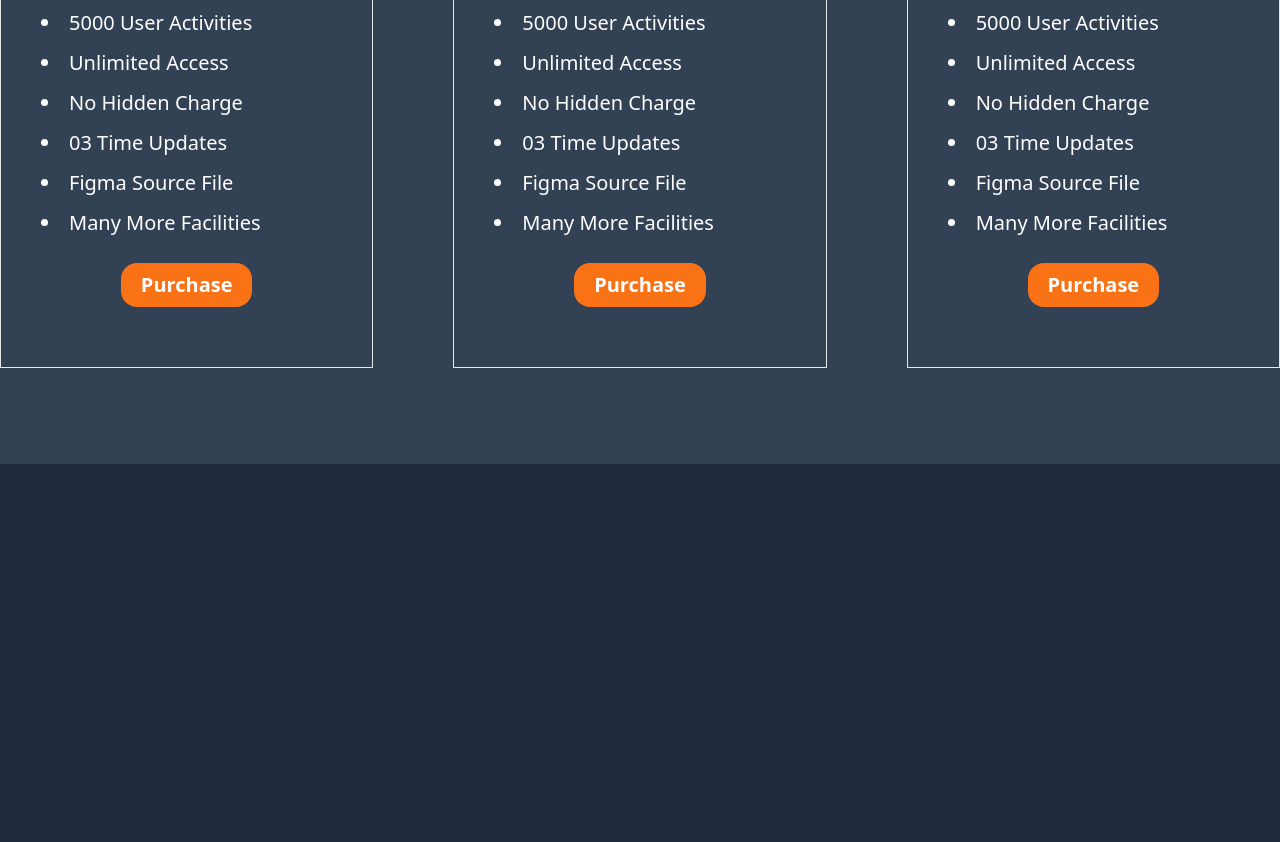
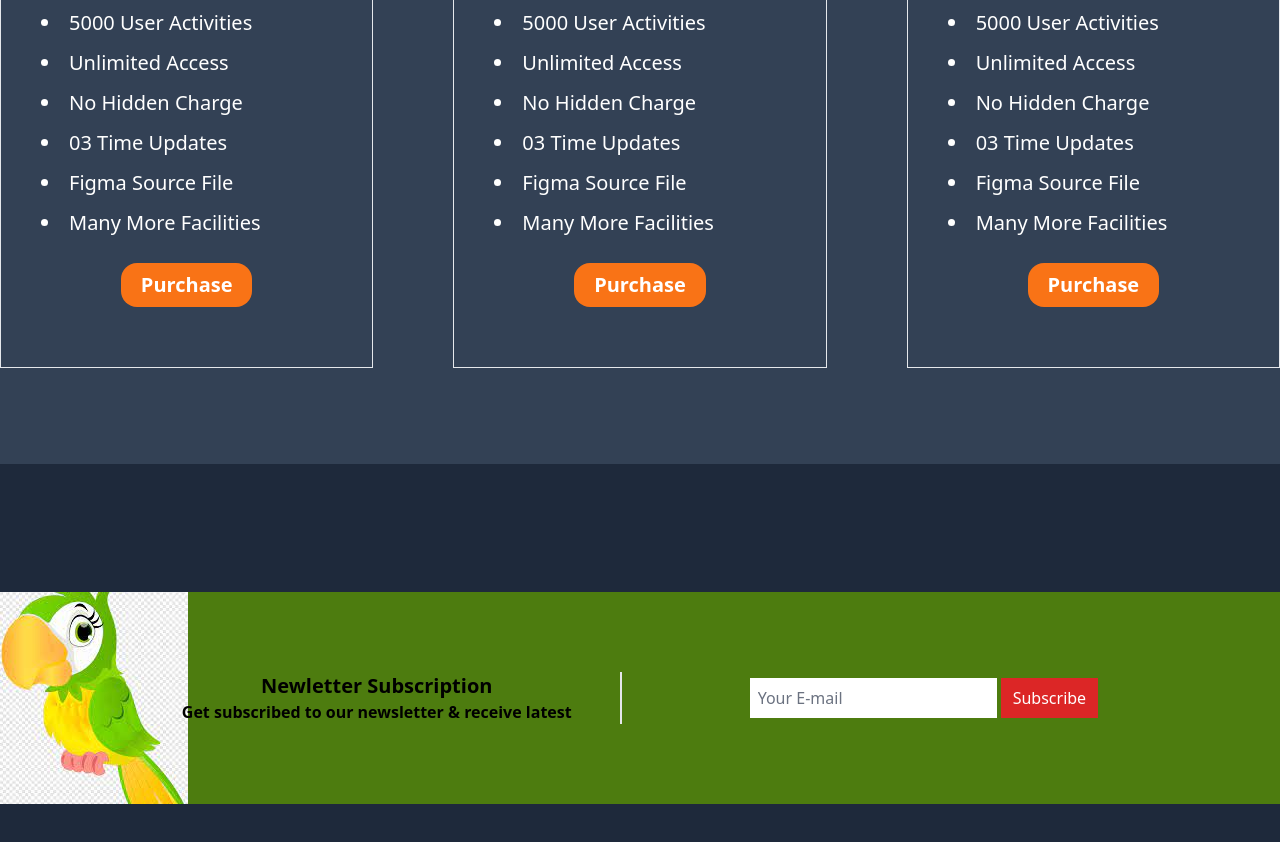
Before and after one commit to niparkaz/Tailwind-project-one, a website built with Vite: page index.html in a window 1280 px wide. Shown: the part 3447-4289 px from the top of the page. Before the commit the page ends 3991 px from the top, so only its background shows below. Built offline with nearby package versions, Linux system fonts and the light colour scheme.

Commit message:
subscribe section

```diff
--- a/index.html
+++ b/index.html
@@ -147,7 +147,7 @@
 
 <section class="bg-slate-900 py-16 sm:py-24">
     <div>
-        <h3 class="text-center text-2xl sm:text-5xl text-yellow-500 font-bold animate-pulse mb-10"> Ask a Question </h3>
+        <h3 class="text-center text-2xl sm:text-5xl text-yellow-500 font-bold animate-pulse mb-10"> A<span class="text-white">s</span><span class="text-red-600">k</span> <span class="text-white">a</span>  <span class="text-red-700">Q</span>ue<span class="text-white">sti</span>on </h3>
 
         <form>
             <input class="block mx-auto w-5/6 sm:w-1/2 h-12 border-2 border-orange-800 rounded placeholder:italic placeholder:text-orange-800 px-5 mb-10" type="email" placeholder="Your E-mail">
@@ -162,7 +162,9 @@
 <!-- Section-04 -->
 
 <section class="bg-slate-700 my-16 sm:my-20 py-12 sm:py-24">
+
     <h2 class="text-orange-500 text-xl sm:text-4xl font-bold mb-10 text-center"> <span class="text-white">Pur</span>chase <span class="text-white">Sec</span>tion</h2>
+
     <div class="text-white grid md:grid-cols-2 lg:grid-cols-3 gap-10 sm:gap-16 md:gap-20 justify-center items-center">
 
         <div class="border p-10 ">
@@ -216,6 +218,26 @@
     </div>
 </section>
 
+<!-- Section-05 -->
+
+<section class=" bg-lime-700 my-10 sm:my-16 md:my-20 lg:my-32 py-10 sm:py-16 md:py-20 bg-no-repeat bg-left"  style="background-image: url(images/images2.jpg);">
+    <div class="sm:flex justify-center items-center text-white gap-10 sm:gap-16 md:gap-20 lg:gap-32">
+
+        <div class="text-center mb-10 sm:mb-0 text-black font-bold sm:border-r-2 sm:pr-12">
+            <h2 class="text-xl"> Newletter Subscription </h2>
+            <p> Get subscribed to our newsletter & receive latest  </p>
+        </div>
+
+        <div class="flex justify-center items-center gap-1">
+            <input class="h-10 border-none px-2 placeholder:text-gray-500" type="email" placeholder="Your E-mail">
+            <button class="bg-red-600 px-3 hover:bg-red-700 hover:text-black transition py-2">Subscribe</button>
+        </div>
+
+    </div>
+
+
+</section>
+
 
 
 
```
